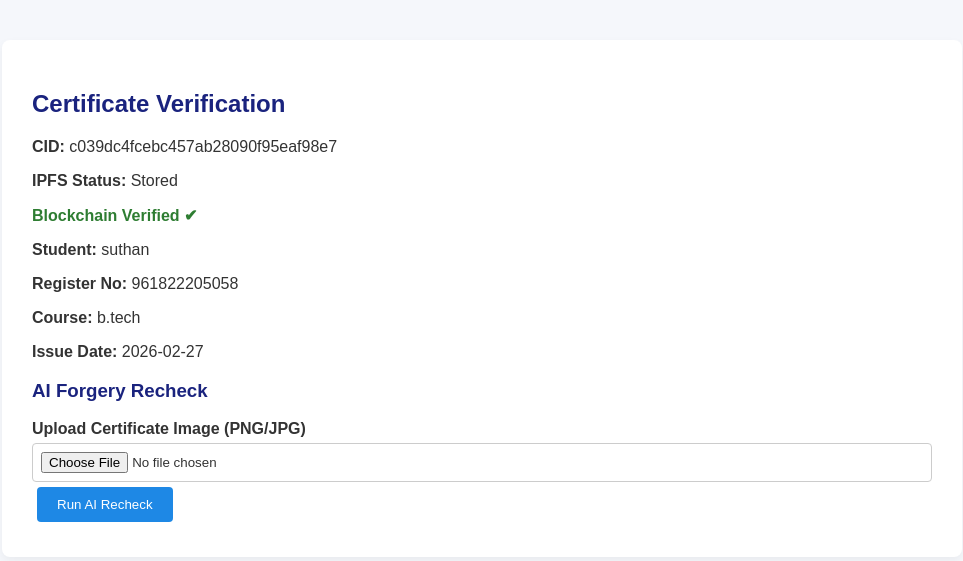
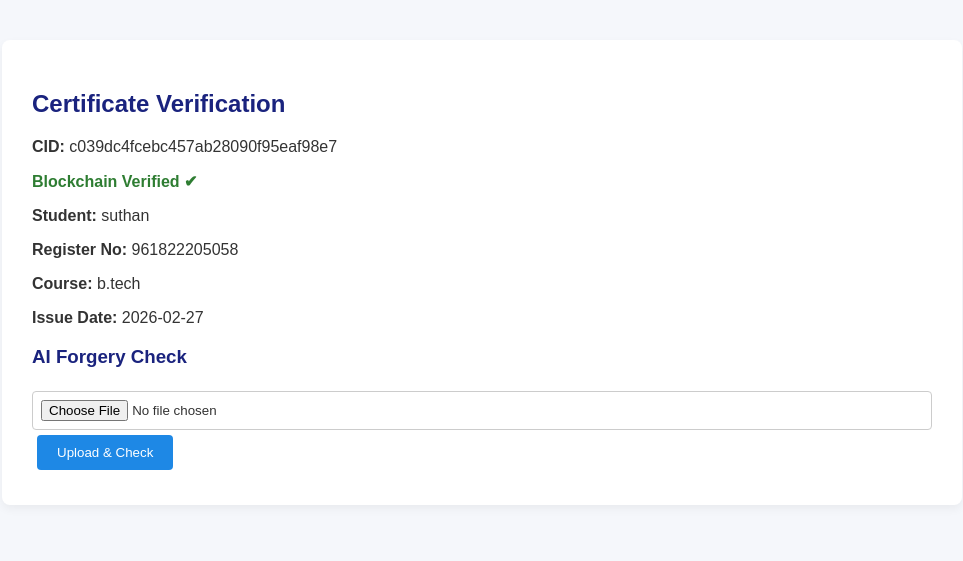
Before and after one commit to suthankishore/certificate_verification_abc, a Flask app: page /verify/1 in a window 1280 px wide. Shown: the top 561 px of the page, without its empty margins (158-1121 px from the left). Run offline with Flask 3, Linux system fonts and the light colour scheme; data comes from the database, SQL or seed files in the repository; both versions use the stored data as it was after the commit.

Commit message:
final verify fix

```diff
--- a/blockchain/chain.json
+++ b/blockchain/chain.json
@@ -302,5 +302,13 @@
     "cid": "d9ac25d145b7454d885cc50b504810fc",
     "previous_hash": "1fac16b2269d5454d7828d4e30a950d03637f31bc724a0b7cfc5b8f6ddcd5a77",
     "current_hash": "86e65cf43db90dc84ff410a8df379a93618fcc7a3801bc9063cf7a67a83e9316"
+  },
+  {
+    "index": 38,
+    "timestamp": 1773767797.791636,
+    "certificate_hash": "6fb5704040a5a2a817eeeb17a3744d6859228d90dcda290659b0b0d181ffb49b",
+    "cid": "5b9fceeb81f64e69b1836aa966345294",
+    "previous_hash": "86e65cf43db90dc84ff410a8df379a93618fcc7a3801bc9063cf7a67a83e9316",
+    "current_hash": "37dc8844963c8861c98057f535c9c3dc9ac67d25a7a92ffe5aa0a7aa868615a0"
   }
 ]
--- a/templates/verify.html
+++ b/templates/verify.html
@@ -6,18 +6,23 @@
     <link rel="stylesheet" href="{{ url_for('static', filename='css/style.css') }}">
 </head>
 <body>
+
+{% if error %}
+<div class="container center">
+    <h2 style="color:red;">{{ error }}</h2>
+</div>
+
+{% else %}
+
 <div class="container">
     <h2>Certificate Verification</h2>
 
-    {% if certificate %}
-        <!-- Full details UI for valid certificate -->
     <p><strong>CID:</strong> {{ cid }}</p>
-        <p><strong>IPFS Status:</strong> {% if cid %}Stored{% else %}Missing{% endif %}</p>
 
     {% if blockchain_verified %}
-            <p class="verified">Blockchain Verified &#10004;</p>
+        <p class="verified">Blockchain Verified ✔</p>
     {% else %}
-            <p class="unverified">Not Verified on Blockchain</p>
+        <p class="unverified">Not Verified</p>
     {% endif %}
 
     {% if blockchain_tx %}
@@ -29,43 +34,32 @@
     <p><strong>Course:</strong> {{ certificate.course }}</p>
     <p><strong>Issue Date:</strong> {{ certificate.issue_date }}</p>
 
-        {% with messages = get_flashed_messages(with_categories=true) %}
-            {% if messages %}
-                <div class="flash-container">
-                    {% for category, message in messages %}
-                        <div class="flash {{ category }}">{{ message }}</div>
-                    {% endfor %}
-                </div>
-            {% endif %}
-        {% endwith %}
+    <h3>AI Forgery Check</h3>
 
-        <h3>AI Forgery Recheck</h3>
     <form method="post" enctype="multipart/form-data">
-            <label>Upload Certificate Image (PNG/JPG)</label>
-            <input type="file" name="certificate_file" accept="image/*" required>
-            <button type="submit" class="btn primary">Run AI Recheck</button>
+        <input type="file" name="certificate_file" required>
+        <button type="submit" class="btn primary">Upload & Check</button>
     </form>
 
     {% if trust_score is not none %}
         <div class="ai-result">
             <p><strong>Trust Score:</strong> {{ "%.2f"|format(trust_score) }}%</p>
-                {% if trust_score >= 90.0 %}
-                    <p class="authentic">Status: Authentic</p>
+
+            {% if trust_score >= 90 %}
+                <p class="verified">Authentic</p>
             {% else %}
-                    <p class="not-authentic">Status: Not Authentic</p>
+                <p class="unverified">Possible Forgery</p>
             {% endif %}
+
             {% if heatmap_path %}
-                    <p>Difference Heatmap:</p>
-                    <img src="{{ url_for('static', filename=heatmap_path) }}" alt="Heatmap" class="heatmap">
+                <img src="{{ url_for('static', filename=heatmap_path) }}" class="heatmap">
             {% endif %}
         </div>
     {% endif %}
-    {% else %}
-        <!-- Clean error UI for invalid certificate -->
-        <h1>Invalid QR / Expired Certificate</h1>
-        <p>The certificate ID {{ cert_id }} is not found or invalid. Please check the QR code or contact support.</p>
+
+</div>
+
 {% endif %}
 
-</div>
 </body>
 </html>
```
Also changed, not shown: database/database.db, static/heatmaps/heatmap_cert_final_c3a606498c8741ddaf677e69c95ac8f2.png (added), static/qr/cert_38.png (added). Lines whose indentation alone changed are shown as unchanged.
